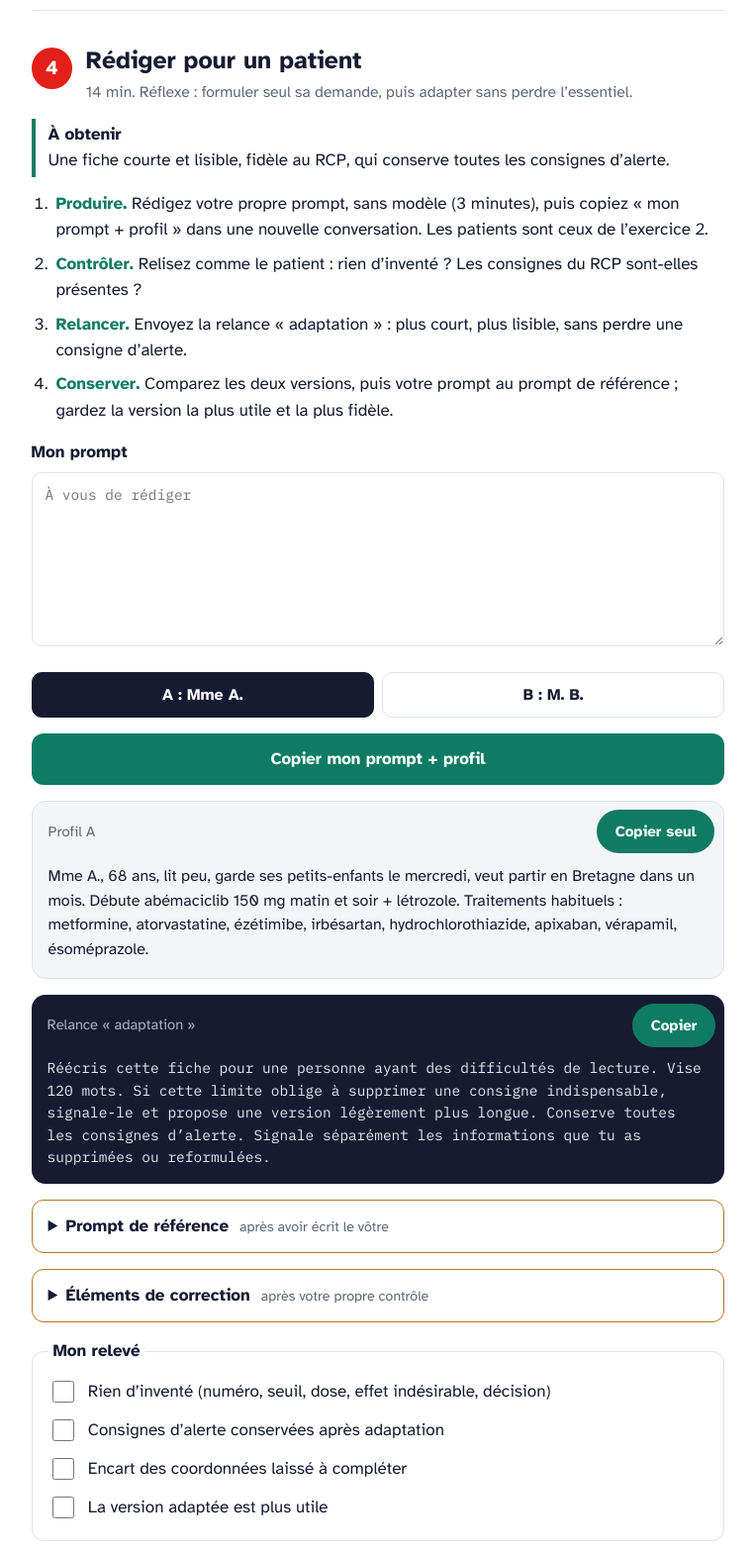
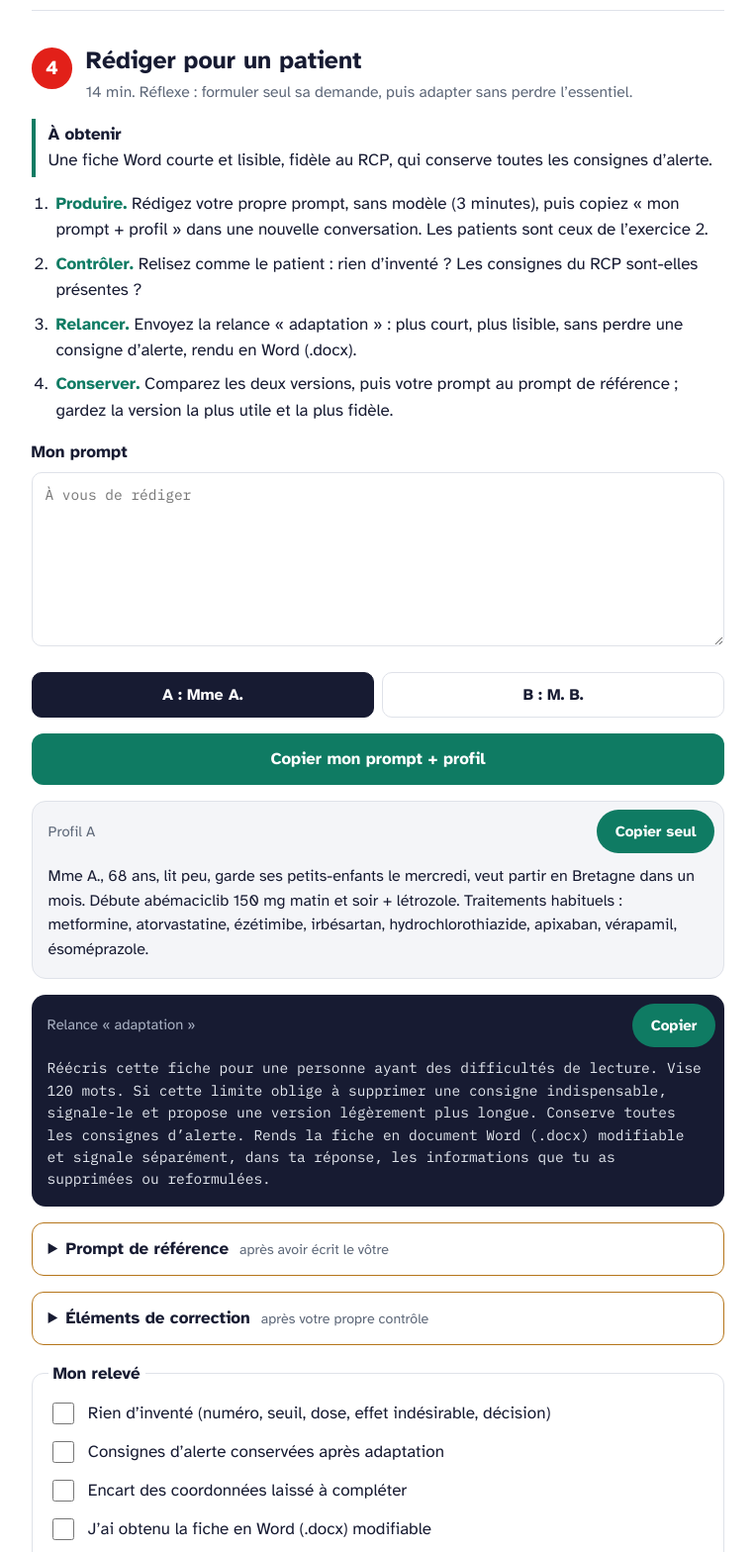
Before and after one commit to genuflecter-netizen/carnet-rp-ia, a plain HTML site: page index.html in a window 1280 px wide. Shown: the part 9460-11028 px from the top of the page at 99% size, without its empty margins (258-1021 px from the left). Drawn offline with Linux system fonts and the light colour scheme.

Commit message:
Add files via upload

```diff
--- a/index.html
+++ b/index.html
@@ -488,11 +488,11 @@ Cas : [COLLER ICI]</pre></figure>
 <!-- ================================================================ EXERCICE 4 -->
 <section id="ex4">
   <div class="head"><span class="num">4</span><div><h2>Rédiger pour un patient</h2><p class="meta">14 min. Réflexe : formuler seul sa demande, puis adapter sans perdre l’essentiel.</p></div></div>
-  <p class="goal"><strong>À obtenir</strong>Une fiche courte et lisible, fidèle au RCP, qui conserve toutes les consignes d’alerte.</p>
+  <p class="goal"><strong>À obtenir</strong>Une fiche Word courte et lisible, fidèle au RCP, qui conserve toutes les consignes d’alerte.</p>
   <ol class="steps">
     <li><b>Produire.</b> Rédigez votre propre prompt, sans modèle (3 minutes), <span class="web-only">puis copiez « mon prompt + profil » dans une nouvelle conversation.</span><span class="print-only">puis envoyez-le avec le profil dans une nouvelle conversation.</span> Les patients sont ceux de l’exercice 2.</li>
     <li><b>Contrôler.</b> Relisez comme le patient : rien d’inventé ? Les consignes du RCP sont-elles présentes ?</li>
-    <li><b>Relancer.</b> Envoyez la relance « adaptation » : plus court, plus lisible, sans perdre une consigne d’alerte.</li>
+    <li><b>Relancer.</b> Envoyez la relance « adaptation » : plus court, plus lisible, sans perdre une consigne d’alerte, rendu en Word (.docx).</li>
     <li><b>Conserver.</b> Comparez les deux versions, puis votre prompt au prompt de référence ; gardez la version la plus utile et la plus fidèle.</li>
   </ol>
   <label class="field-label" for="ex4-prompt">Mon prompt</label>
@@ -513,7 +513,7 @@ Cas : [COLLER ICI]</pre></figure>
   </div>
 
   <figure class="block"><figcaption>Relance « adaptation » <button class="copy" data-target="p-ex4r">Copier</button></figcaption>
-<pre id="p-ex4r">Réécris cette fiche pour une personne ayant des difficultés de lecture. Vise 120 mots. Si cette limite oblige à supprimer une consigne indispensable, signale-le et propose une version légèrement plus longue. Conserve toutes les consignes d’alerte. Signale séparément les informations que tu as supprimées ou reformulées.</pre></figure>
+<pre id="p-ex4r">Réécris cette fiche pour une personne ayant des difficultés de lecture. Vise 120 mots. Si cette limite oblige à supprimer une consigne indispensable, signale-le et propose une version légèrement plus longue. Conserve toutes les consignes d’alerte. Rends la fiche en document Word (.docx) modifiable et signale séparément, dans ta réponse, les informations que tu as supprimées ou reformulées.</pre></figure>
 
   <details><summary>Prompt de référence <small>après avoir écrit le vôtre</small></summary><div class="inner">
     <figure class="block"><figcaption>Prompt de référence <button class="copy" data-target="p-ex4ref">Copier</button></figcaption>
@@ -524,6 +524,7 @@ Contraintes :
 - appuie-toi sur le RCP européen ; n’ajoute aucune dose ni aucun seuil qui n’y figure pas ;
 - n’invente aucune donnée ni aucun effet indésirable ;
 - termine la fiche par un encart « Coordonnées de l’équipe » à remplir, avec [À COMPLÉTER PAR L’ÉQUIPE] pour le médecin référent, l’infirmière de coordination, le téléphone, les horaires et la conduite à tenir en dehors des horaires ;
+- rends la fiche sous forme de document Word (.docx) modifiable ; si tu ne peux pas créer de fichier, donne le texte prêt à coller dans Word ;
 - ne réponds pas à la place de l’équipe aux questions du patient : liste-les.
 Termine, hors fiche, par la liste des points que l’équipe doit valider avant remise.
 Profil et traitement : [COLLER ICI]</pre></figure>
@@ -555,11 +556,12 @@ Profil et traitement : [COLLER ICI]</pre></figure>
     <label><input type="checkbox" data-key="e4-invente"> Rien d’inventé (numéro, seuil, dose, effet indésirable, décision)</label>
     <label><input type="checkbox" data-key="e4-alerte"> Consignes d’alerte conservées après adaptation</label>
     <label><input type="checkbox" data-key="e4-encart"> Encart des coordonnées laissé à compléter</label>
+    <label><input type="checkbox" data-key="e4-docx"> J’ai obtenu la fiche en Word (.docx) modifiable</label>
     <label><input type="checkbox" data-key="e4-utile"> La version adaptée est plus utile</label>
   </fieldset>
   <label class="field-label" for="ex4-bilan">Mon bilan : affirmation, source, décision</label>
   <textarea id="ex4-bilan" data-key="ex4-bilan" placeholder="Affirmation contrôlée : …&#10;Source et passage retrouvés : …&#10;Décision : je conserve / je corrige / je classe comme non vérifié, parce que…"></textarea>
-  <div class="keep"><h3>À retenir</h3><p>Le modèle adapte remarquablement le registre, la longueur et le destinataire. Il comble aussi les vides avec des détails plausibles et, en raccourcissant, peut perdre une consigne importante. Dites-lui ce qu’il ne doit pas inventer, faites-lui lister ce qu’il a supprimé ; une fiche remise se valide ligne à ligne.</p></div>
+  <div class="keep"><h3>À retenir</h3><p>Le modèle adapte remarquablement le registre, la longueur et le destinataire. Il comble aussi les vides avec des détails plausibles et, en raccourcissant, peut perdre une consigne importante. Dites-lui ce qu’il ne doit pas inventer et dans quel format rendre la fiche (Word modifiable), faites-lui lister ce qu’il a supprimé ; une fiche remise se valide ligne à ligne.</p></div>
 </section>
 
 <!-- ================================================================ TRANSFERT -->
```
